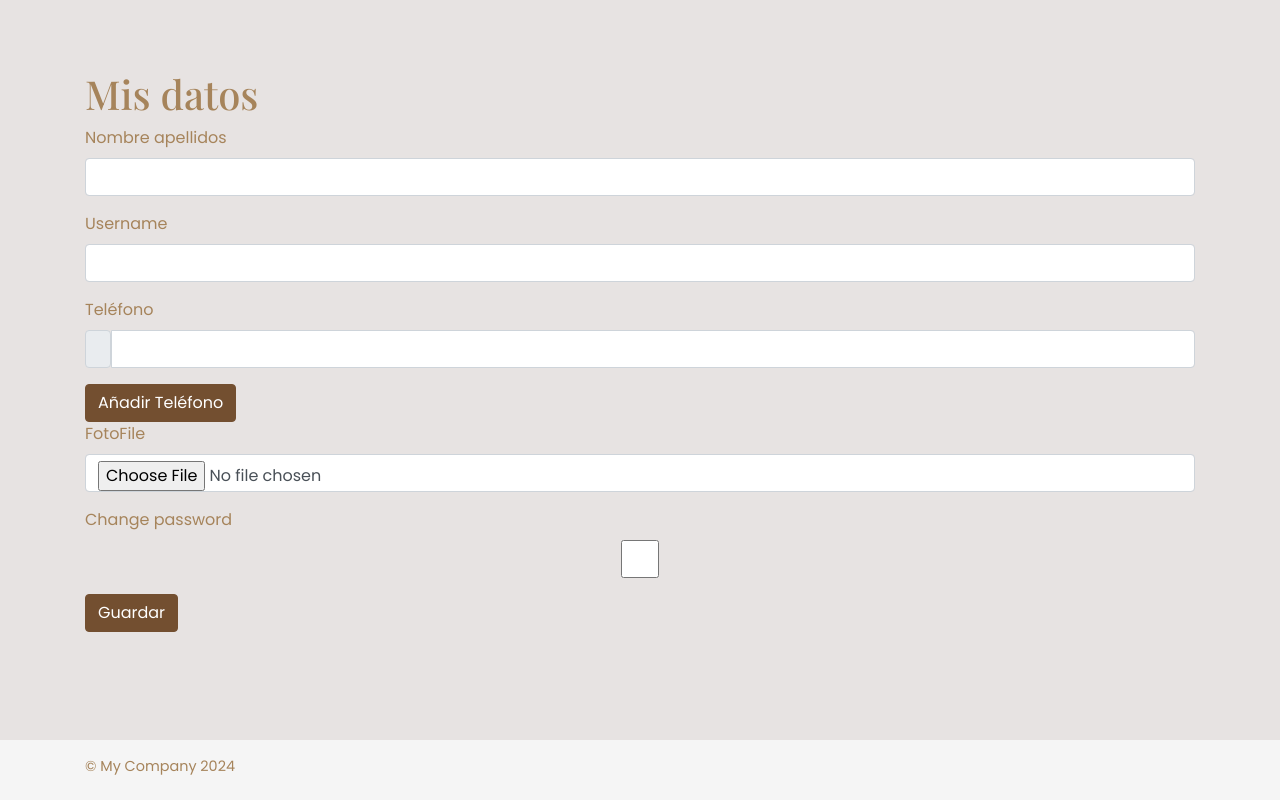
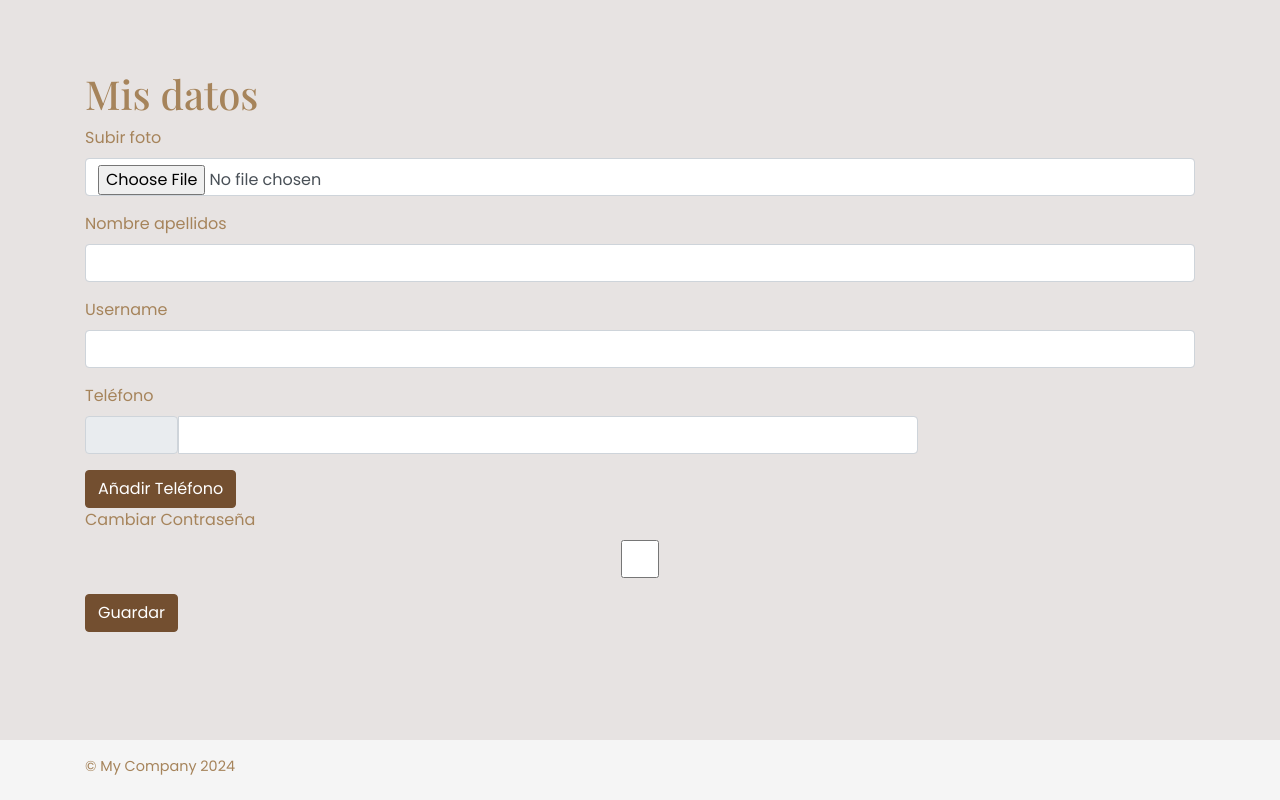
Before and after one commit to KeylaCvillca/escuelacfc, a Yii app: template views/usuarios/misdatos.php in a window 1280 px wide. Run offline with PHP 8.4 and a stand-in for Yii, Linux system fonts and the light colour scheme; the template is opened without the code that fills it, so the values that code supplies are empty; form fields are guessed from the names that the template uses; some libraries are stand-ins or nearby versions; some web fonts are replaced.

Commit message:
Mas cositas

```diff
--- a/views/usuarios/misdatos.php
+++ b/views/usuarios/misdatos.php
@@ -30,9 +30,14 @@
 
 <div class="usuarios-misdatos">
     <h1><?= Html::encode($this->title) ?></h1>
-
-    <!-- DetailView para mostrar datos no modificables -->
-    <?= DetailView::widget([
+    <div class="d-flex">
+    <?php if ($model->foto): ?>
+        <div>
+            <img src="<?= Yii::getAlias('@web') ?>/imagenes/usuarios/<?= Html::encode($model->foto) ?>" alt="Foto de perfil"
+                 style="max-width: 230px; max-height: 230px; border-radius:10px;padding-right: 5px; overflow: hidden">
+        </div>
+    <?php endif; ?>
+        <?= DetailView::widget([
         'model' => $model,
         'attributes' => [
             'nombre_apellidos',
@@ -46,36 +51,37 @@
         ],
     ]) ?>
 
+    </div>
+
+    <!-- DetailView para mostrar datos no modificables -->
+
+
     <?php $form = ActiveForm::begin([
         'options' => ['enctype' => 'multipart/form-data']
     ]); ?>
-
+    <?= $form->field($model, 'fotoFile')->fileInput()->label("Subir foto") ?>
     <?= $form->field($model, 'nombre_apellidos')->textInput() ?>
     <?= $form->field($model, 'username')->textInput() ?>
 
     <div id="telefonos">
         <div class="form-group telefono-grupo">
             <label for="telefono-0">Teléfono</label>
-            <div class="input-group">
-                <?= Html::dropDownList('AddUserForm[pais_telefonos][]', null, $paises, ['class' => 'form-control pais-telefono', 'data-index' => '0']) ?>
-                <span class="input-group-text" id="prefijo-0"><?= $prefijos[$model->pais] ?? '' ?></span>
-                <input type="text" name="AddUserForm[telefonos][]" class="form-control">
+            <div class="input-group d-flex">
+                <?= Html::dropDownList('AddUserForm[pais_telefonos][]', null, $paises, ['class' => 'form-control pais-telefono col-sm-3', 'data-index' => '0']) ?>
+                <span class="input-group-text col-sm-1" id="prefijo-0"><?= $prefijos[$model->pais] ?? '' ?></span>
+                <input type="text" name="AddUserForm[telefonos][]" class="form-control col-sm-8">
             </div>
         </div>
     </div>
     <button type="button" id="add-phone" class="btn btn-primary">Añadir Teléfono</button>
 
-    <?= $form->field($model, 'fotoFile')->fileInput() ?>
 
-    <?php if ($model->foto): ?>
-        <div>
-            <p>Foto actual:</p>
-            <img src="<?= Yii::getAlias('@web') ?>/imagenes/usuarios/<?= Html::encode($model->foto) ?>" alt="Foto de perfil" style="max-width: 150px; max-height: 150px;">
-        </div>
-    <?php endif; ?>
+
+
 
     <!-- Checkbox para activar el cambio de contraseña -->
-    <?= $form->field($model, 'change_password')->checkbox(['id' => 'change-password-checkbox']) ?>
+    <?= $form->field($model, 'change_password')->checkbox(['id' => 'change-password-checkbox'], false)
+    ->label('Cambiar Contraseña') ?>
 
     <div id="password-fields" style="display: none;">
         <?= $form->field($model, 'password')->passwordInput(['maxlength' => true, 'id' => 'password']) ?>
--- a/web/css/site.css
+++ b/web/css/site.css
@@ -195,7 +195,9 @@
     box-shadow: 0 0.5rem 1rem rgba(0, 0, 0, 0.15);
 }
 
+
+/* Formateo de los GridView y DetailView`para redondear los bordes*/
 .table {
     border-radius: 10px;
-    overflow: hidden; /* Ensures that content stays within the rounded corners */
+    overflow: hidden;
 }
```
